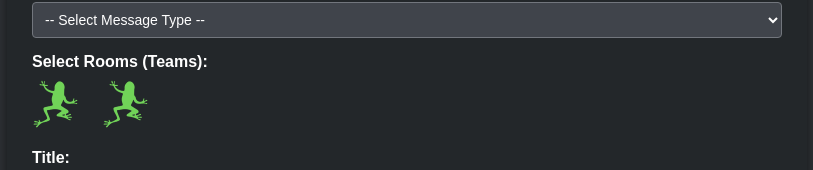
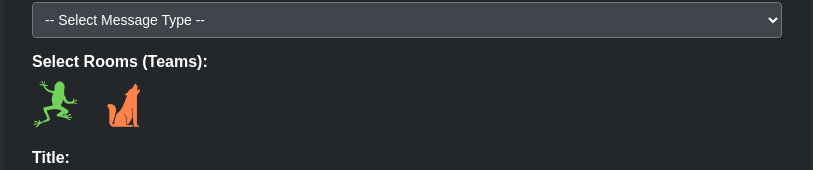
Before and after one commit to LegendZer0-01/anny, a plain HTML site: page index.html in a window 1280 px wide. Shown: the part 154-324 px from the top of the page, without its empty margins (233-1046 px from the left). Drawn offline with Linux system fonts and the light colour scheme.

Commit message:
Update index.html

```diff
--- a/index.html
+++ b/index.html
@@ -200,7 +200,7 @@
         <label class="room-option" title="Team Red Room">
           <input type="checkbox" class="webhook-checkbox" value="https://discord.com/api/webhooks/1391917266953830420/Q3K8Ibt-3CB4XXGE-MP5xDaHVyPxuBp87RNf8pLGs7YYRmuLCaMW5Qd_Hg7O_ovgoq4l" />
           <div class="icon-wrapper">
-            <img src="https://legendzer0-01.github.io/anny/frog.png" alt="Team Red Room" />
+            <img src="https://legendzer0-01.github.io/anny/wolf.png" alt="Team Red Room" />
             <div class="overlay">[HOWL]</div>
           </div>
         </label>
```
